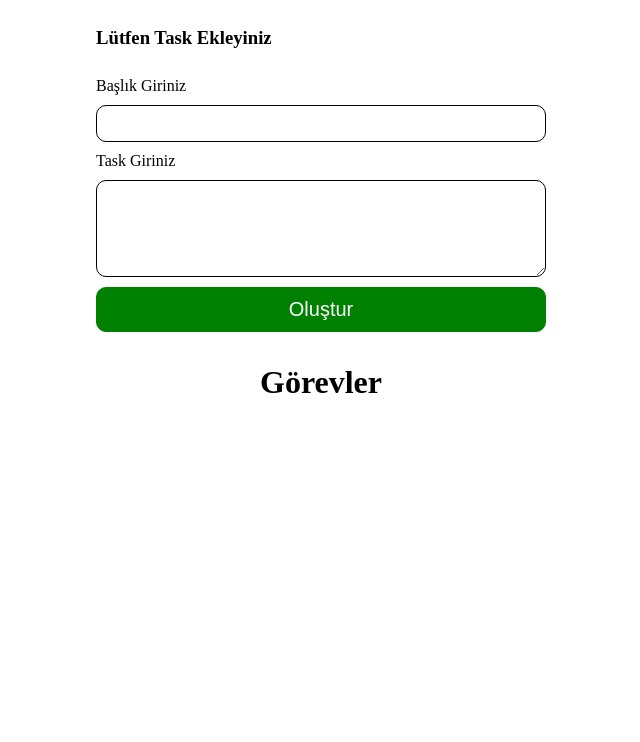
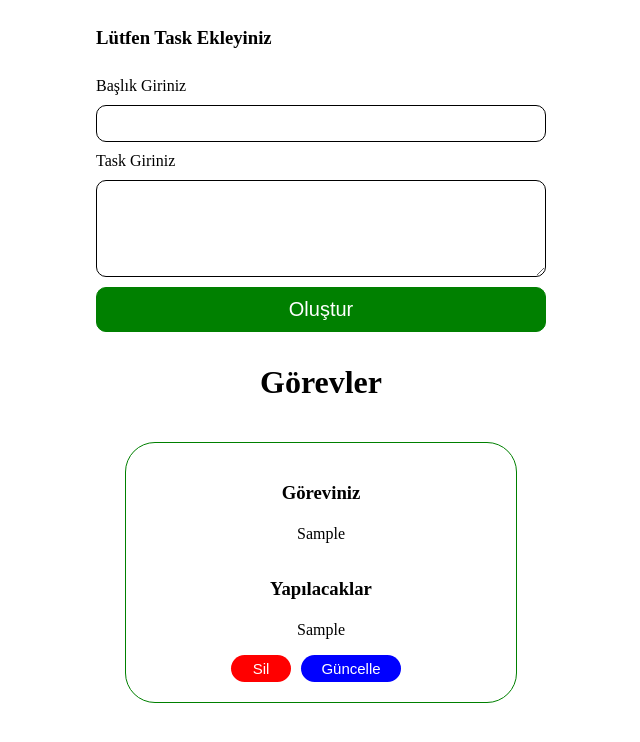
Before and after one commit to ebrubircan/TasksProject, a React (Vite) app in the folder TasksProject/: page / in a window 1280 px wide. Both pictures are taken after typing "Sample", "Sample" into the empty fields and a click on the button "Oluştur". Shown: the top 742 px of the page, without its empty margins (319-959 px from the left). Built offline with nearby package versions, Linux system fonts and the light colour scheme.

Commit message:
add task deletion functionality and enhance task display with styling

```diff
--- a/TasksProject/src/App.css
+++ b/TasksProject/src/App.css
@@ -32,3 +32,42 @@
   color: white;
   font-size: 20px;
 }
+.taskList{
+  display: flex;
+  flex-wrap: wrap;
+  justify-content: center;
+}
+
+.taskShow{
+  border: 1px solid green;
+  border-radius: 30px;
+  padding: 20px;
+  width: 350px;
+  display: flex;
+  flex-direction: column;
+  align-items: center;
+  margin: 20px;
+}
+.taskTitle{
+  margin-bottom: 5px;
+}
+.taskEdit{
+  padding: 5px;
+  font-size: 15px;
+  width: 100px;
+  border: none;
+  border-radius: 30px;
+  background-color: blue;
+  color: white;
+  margin-right: 10px;
+}
+.taskDelete{
+  padding: 5px;
+  font-size: 15px;
+  width: 60px;
+  border: none;
+  border-radius: 30px;
+  background-color: red;
+  color: white;
+  margin-right: 10px;
+}
--- a/TasksProject/src/App.jsx
+++ b/TasksProject/src/App.jsx
@@ -6,23 +6,30 @@ import TaskList from './components/TaskList'
 
 function App() {
   const [tasks, setTasks] = useState([])
-  const createTask = (title, taskDesc) => {
+  const createTask = (titles, taskDesc) => {
     const createdTasks = [
       ...tasks,
       {
         id: Math.round(Math.random()*99999),
-        title,
+        titles,
         taskDesc,
       }
     ]
     setTasks(createdTasks)
   }
 
+  const deleteTasksById = (id) => {
+    const afterDeletingTasks = tasks.filter((task) =>{
+       return task.id !== id //Silinmek istenen görev dışındaki tüm görevleri al
+      })
+      setTasks(afterDeletingTasks)  // Yeni görev listesiyle 'tasks' durumunu güncelle
+  }
+
 return (
     <div className="App">
       <TaskCreate onCreate={createTask} />
       <h1>Görevler</h1>
-      <TaskList tasks = {tasks}/>
+      <TaskList tasks = {tasks} onDelete={deleteTasksById}/>
     </div>
   )
 }
--- a/TasksProject/src/components/TaskList.jsx
+++ b/TasksProject/src/components/TaskList.jsx
@@ -1,10 +1,10 @@
 import TaskShow from "./TaskShow";
 
-function TaskList({ tasks }) {
+function TaskList({ tasks, onDelete }) {
   return (
-    <div>
+    <div className="taskList">
       {tasks.map((task, index) => (
-        <TaskShow key={index} task={task} />
+        <TaskShow key={index} task={task} onDelete={onDelete} />
       ))}
     </div>
   );
--- a/TasksProject/src/components/TaskShow.jsx
+++ b/TasksProject/src/components/TaskShow.jsx
@@ -1,6 +1,20 @@
-function TaskShow({task}) {
+function TaskShow({task, onDelete}) {
+    const handleDeleteClick = () => {
+        onDelete(task.id);
+    }
     console.log(task);
-    return ( <div></div> );
+    return(
+    <div className="taskShow">
+        <h3 className="taskTitle">Göreviniz</h3>
+        <p>{task.titles.title}</p>
+        <h3 className="taskTitle">Yapılacaklar</h3>
+        <p>{task.titles.taskDesc}</p>
+        <div>
+            <button className="taskDelete" onClick={handleDeleteClick}>Sil</button>
+            <button className="taskEdit">Güncelle</button>
+        </div>
+    </div>
+    )
 }
 
 export default TaskShow;
```
